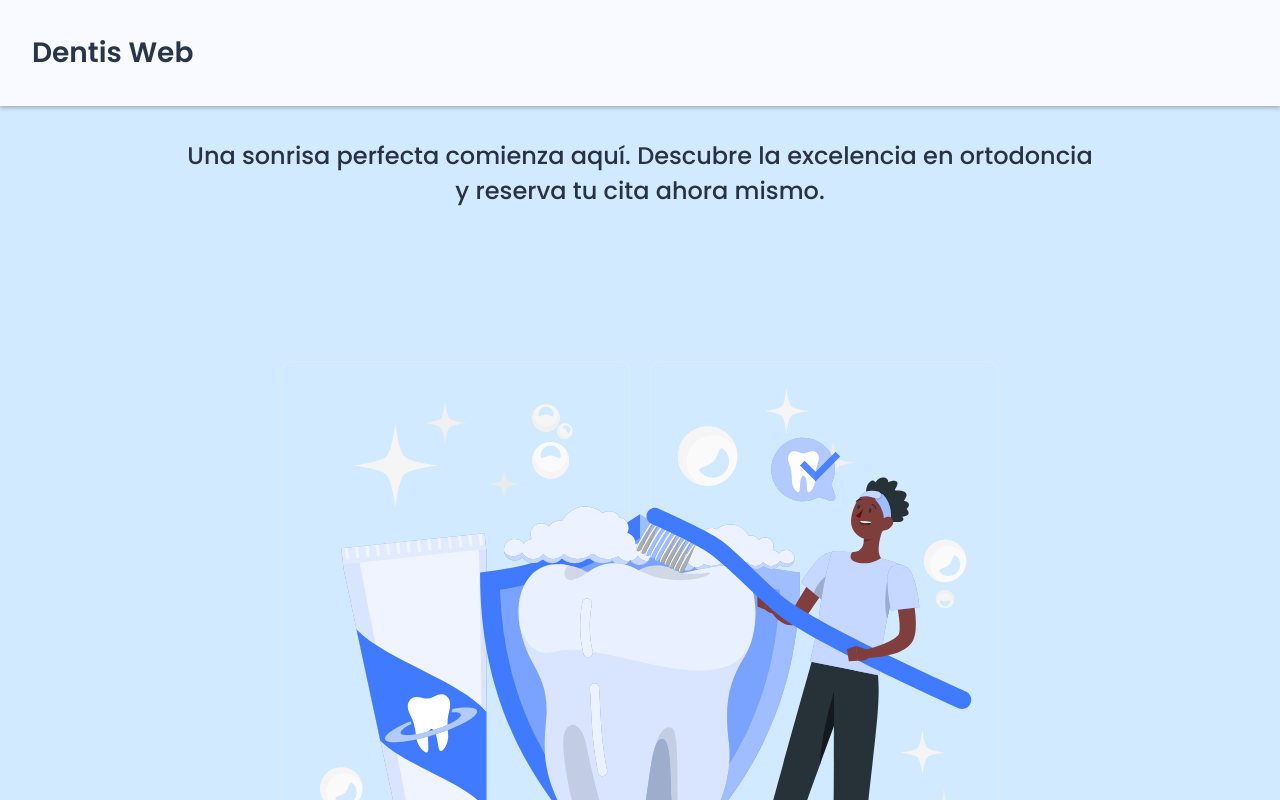
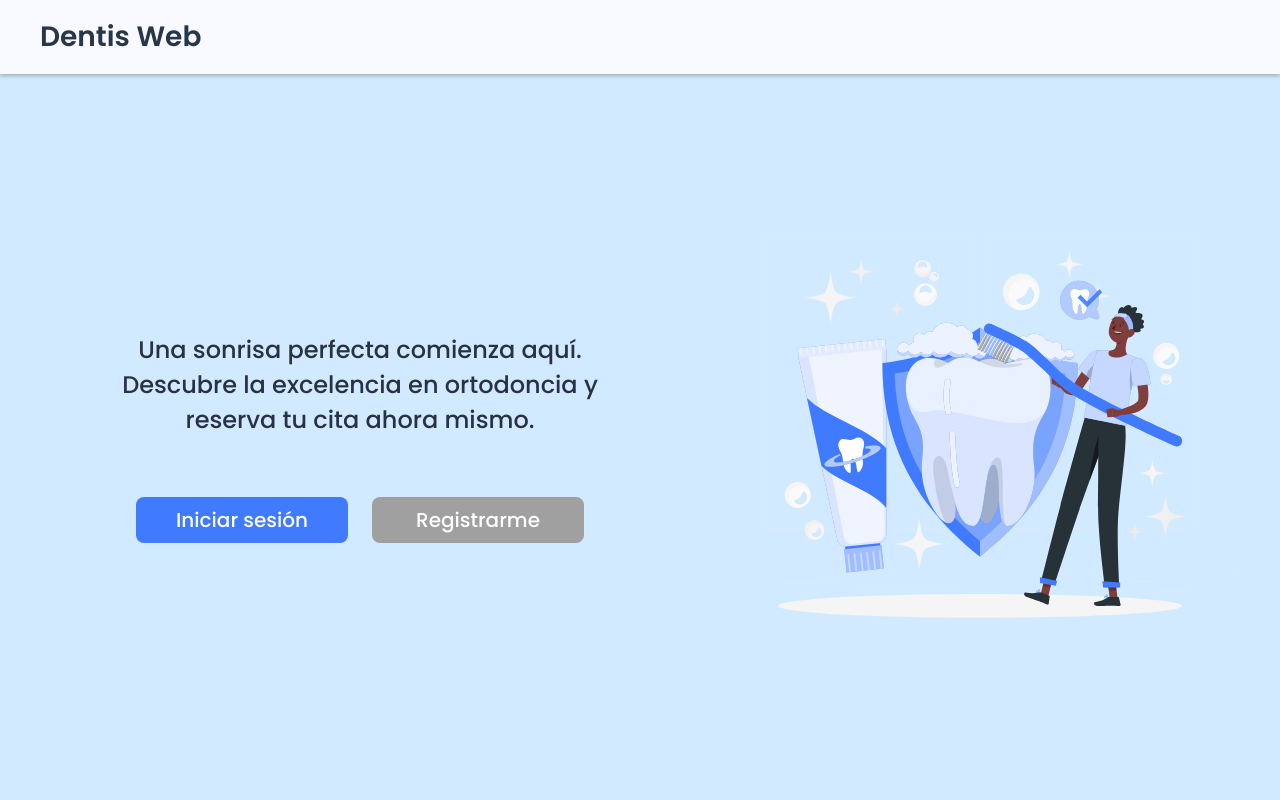
Before and after one commit to katy-paola/dentis-web-app, a React (Vite) app: page /#/ in a window 1280 px wide. Shown: the top 800 px of the page. Built offline with nearby package versions, Linux system fonts and the light colour scheme; no server answers.

Commit message:
Finish responsive design and styles landing page

```diff
--- a/src/Views/Landing.jsx
+++ b/src/Views/Landing.jsx
@@ -4,10 +4,24 @@ import '../styles/Landing.css';
 const Landing = () => {
   return (
     <main className="main">
-      <p className="main__description">
-        Una sonrisa perfecta comienza aquí. Descubre la excelencia en ortodoncia
-        y reserva tu cita ahora mismo.
-      </p>
+      <section className="main__contents">
+        <p className="main__description">
+          Una sonrisa perfecta comienza aquí. Descubre la excelencia en
+          ortodoncia y reserva tu cita ahora mismo.
+        </p>
+        <div className="main__buttons">
+          <Button
+            route={'/login'}
+            text={'Iniciar sesión'}
+            bgColor={'primary'}
+          />
+          <Button
+            route={'/register'}
+            text={'Registrarme'}
+            bgColor={'secondary'}
+          />
+        </div>
+      </section>
       <figure className="main__figure">
         <img
           src="/images/illustration-landing-200.svg"
@@ -15,14 +29,6 @@ const Landing = () => {
           className="main__illustration"
         />
       </figure>
-      <div className="main__buttons">
-        <Button route={'/login'} text={'Iniciar sesión'} bgColor={'primary'} />
-        <Button
-          route={'/register'}
-          text={'Registrarme'}
-          bgColor={'secondary'}
-        />
-      </div>
     </main>
   );
 };
--- a/src/styles/Landing.css
+++ b/src/styles/Landing.css
@@ -67,6 +67,9 @@
   flex: 1;
   padding: 4rem 1.6rem;
 }
+.main__contents {
+  display: contents;
+}
 .main__description {
   font-size: 2rem;
   font-weight: 500;
@@ -89,6 +92,7 @@
   align-items: center;
   gap: 1.6rem;
   width: 100%;
+  order: 1;
 }
 .main__button {
   font-size: 2rem;
@@ -135,9 +139,6 @@
     flex-direction: row;
     gap: 2.4rem;
   }
-  .main__button {
-    font-size: 2.4rem;
-  }
 }
 @media screen and (min-width: 1024px) {
   .main__description {
@@ -147,3 +148,25 @@
     width: 70%;
   }
 }
+@media screen and (min-width: 1280px) {
+  .main {
+    flex-direction: row;
+    justify-content: center;
+    align-items: center;
+    gap: 4rem;
+    padding: 0 4rem;
+  }
+  .main__contents {
+    display: flex;
+    flex-direction: column;
+    justify-content: center;
+    align-items: center;
+    gap: 6rem;
+  }
+  .main__description {
+    width: 100%;
+  }
+  .main__illustration {
+    width: 52rem;
+  }
+}
--- a/src/styles/header.css
+++ b/src/styles/header.css
@@ -54,9 +54,17 @@
 
 @media screen and (min-width: 744px) {
   .header {
-    padding: 3.2rem;
+    padding: 1.6rem 3.2rem;
   }
   .header__title {
     font-size: 2.8rem;
   }
 }
+@media screen and (min-width: 1280px) {
+  .header {
+    padding: 1.6rem 4rem;
+  }
+  .header__title {
+    font-size: 2.8rem;
+  }
+}
--- a/src/styles/index.css
+++ b/src/styles/index.css
@@ -24,6 +24,9 @@
   box-sizing: border-box;
 }
 body {
+  display: flex;
+  flex-direction: column;
+  align-items: center;
   font-family: var(--poppins);
   font-size: 1.6rem;
   -webkit-font-smoothing: antialiased;
@@ -32,6 +35,7 @@ body {
 .container {
   display: flex;
   flex-direction: column;
+  max-width: 1280px;
   min-width: 320px;
   min-height: 100vh;
   background-color: var(--bg-container);
```
